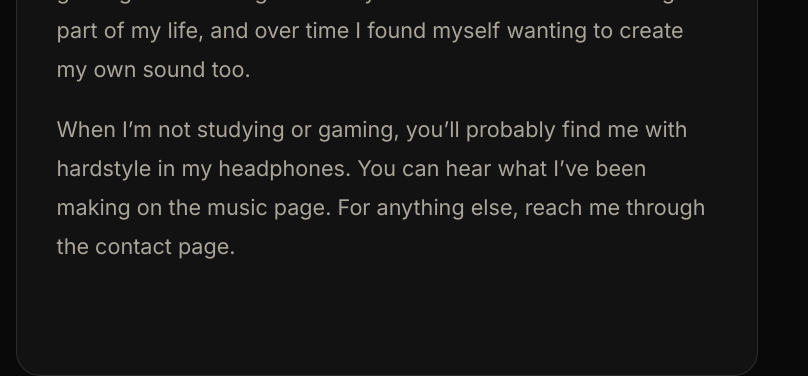
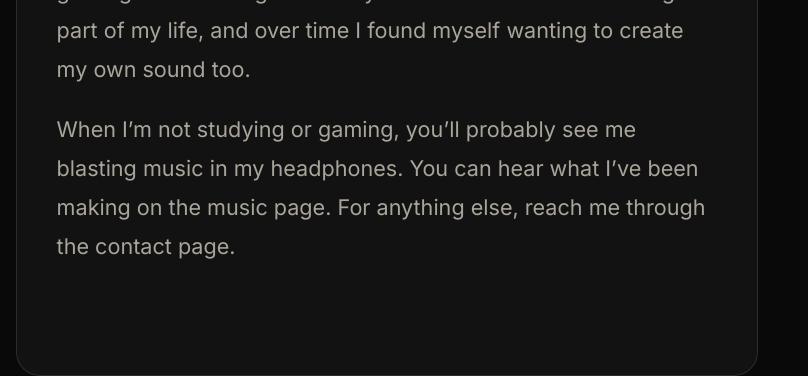
Before and after one commit to 0708-nl/0708, a website: page about/index.html in a window 1280 px wide. Shown: the part 626-1002 px from the top of the page, 472-1280 px from the left. Drawn offline with Linux system fonts and the light colour scheme.

Commit message:
mental breakdown incoming

```diff
--- a/about/index.html
+++ b/about/index.html
@@ -66,7 +66,7 @@
             <div class="about-text">
               <p>Hi, I’m 0708. I’m 18 and from the Netherlands, where I’m currently studying at culinary school. Outside of school, I love gaming and listening to hardstyle. That music has been a big part of my life, and over time I found myself wanting to create my own sound too.</p>
 
-              <p>When I’m not studying or gaming, you’ll probably find me with hardstyle in my headphones. You can hear what I’ve been making on the <a href="/music/">music page</a>. For anything else, reach me through the <a href="/contact/">contact page</a>.</p>
+              <p>When I’m not studying or gaming, you’ll probably see me blasting music in my headphones. You can hear what I’ve been making on the <a href="/music/">music page</a>. For anything else, reach me through the <a href="/contact/">contact page</a>.</p>
             </div>
           </div>
         </div>
```
